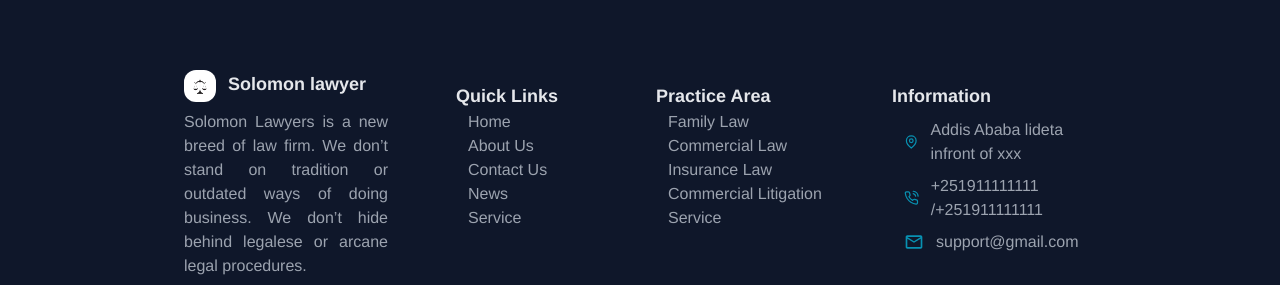
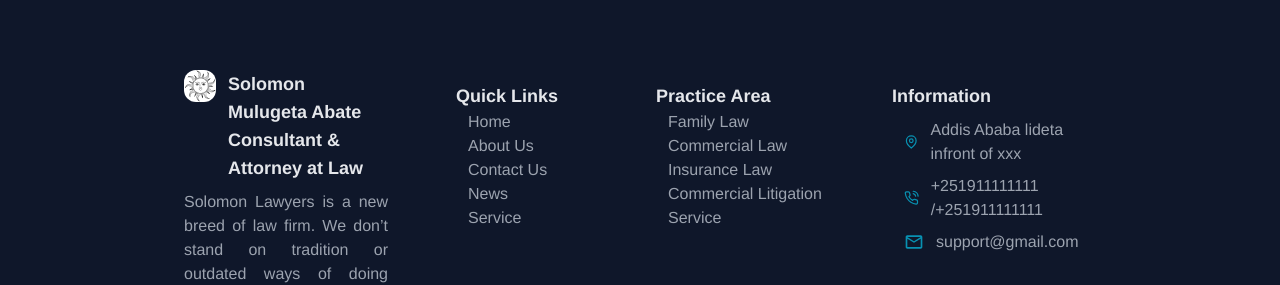
Before and after one commit to abenooo/lawyer_public_site, a Next.js app: page / in a window 1280 px wide. Shown: the part 3766-4051 px from the top of the page. Built offline with nearby package versions, Linux system fonts and the light colour scheme; no server answers.

Commit message:
Update the logo

```diff
--- a/components/Footer.jsx
+++ b/components/Footer.jsx
@@ -15,12 +15,12 @@ function Footer() {
         <div className="col-span-2 md:col-span-1">
           <div className="flex gap-3">
             <img
-              src="/assets/logo.jpeg"
+              src="/assets/logo.jpg"
               alt="logo"
               className="h-8 w-8 rounded-xl"
             />
             <h3 className="text-lg font-semibold text-gray-200">
-              Solomon lawyer
+            Solomon Mulugeta Abate Consultant & Attorney at Law
             </h3>
           </div>
 
```
